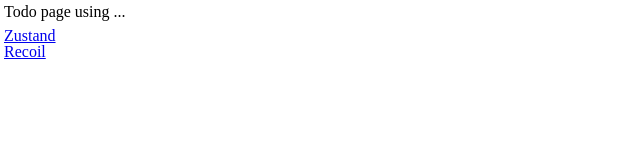
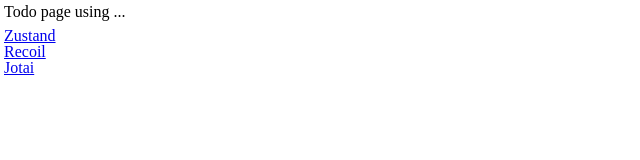
Before and after one commit to mskwon1/react-todo-app, a React (Vite) app: page / in a window 1280 px wide. Shown: the top 160 px of the page, without its empty margins (0-640 px from the left). Built offline with nearby package versions, Linux system fonts and the light colour scheme.

Commit message:
Adds jotai to router & index page

```diff
--- a/src/pages/IndexPage.tsx
+++ b/src/pages/IndexPage.tsx
@@ -19,6 +19,9 @@
         <li>
           <Link to="/recoil">Recoil</Link>
         </li>
+        <li>
+          <Link to="/jotai">Jotai</Link>
+        </li>
       </ul>
     </div>
   );
--- a/src/routers/mainRouter.tsx
+++ b/src/routers/mainRouter.tsx
@@ -20,6 +20,12 @@
     ErrorBoundary: DefaultErrorBoundary,
     lazy: () => import('#pages/RecoilTodoPage'),
   },
+  {
+    path: '/jotai',
+    loader: noopLoader,
+    ErrorBoundary: DefaultErrorBoundary,
+    lazy: () => import('#pages/JotaiTodoPage'),
+  },
 ]);
 
 export default router;
```
